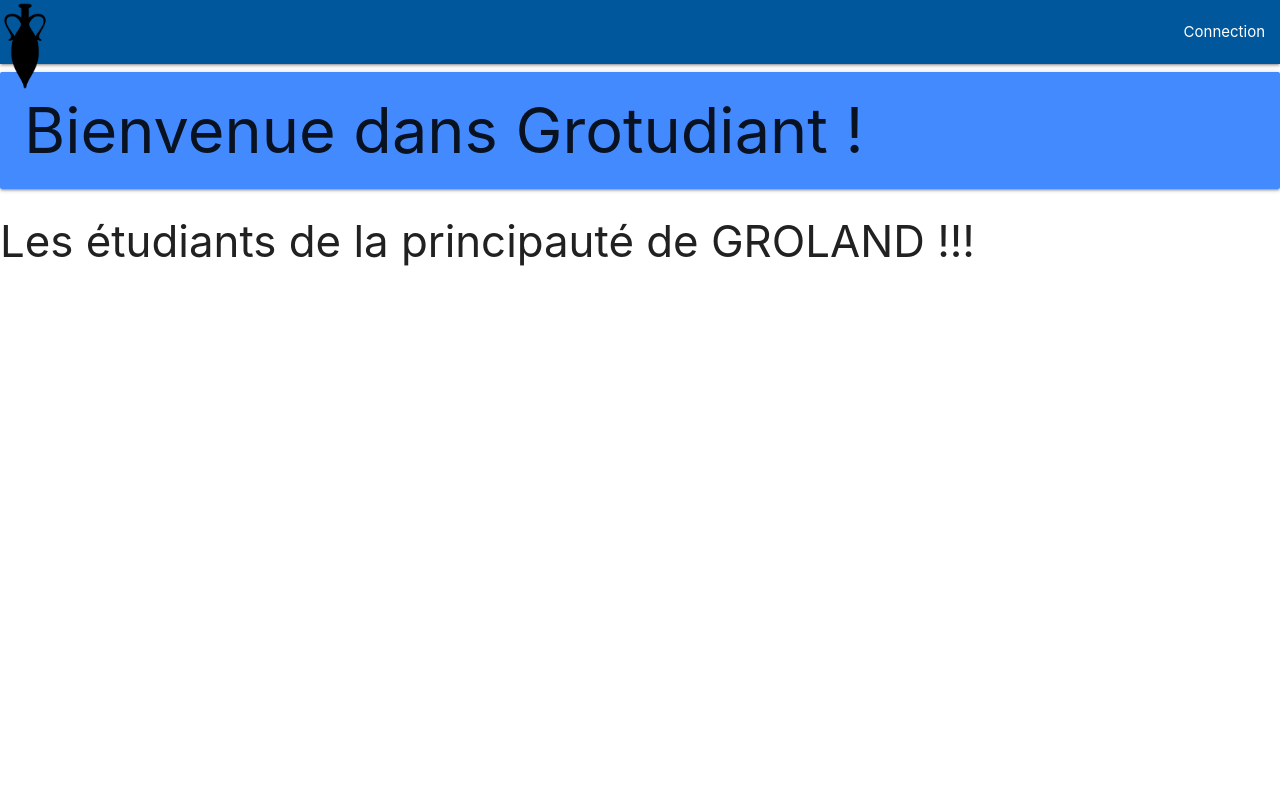
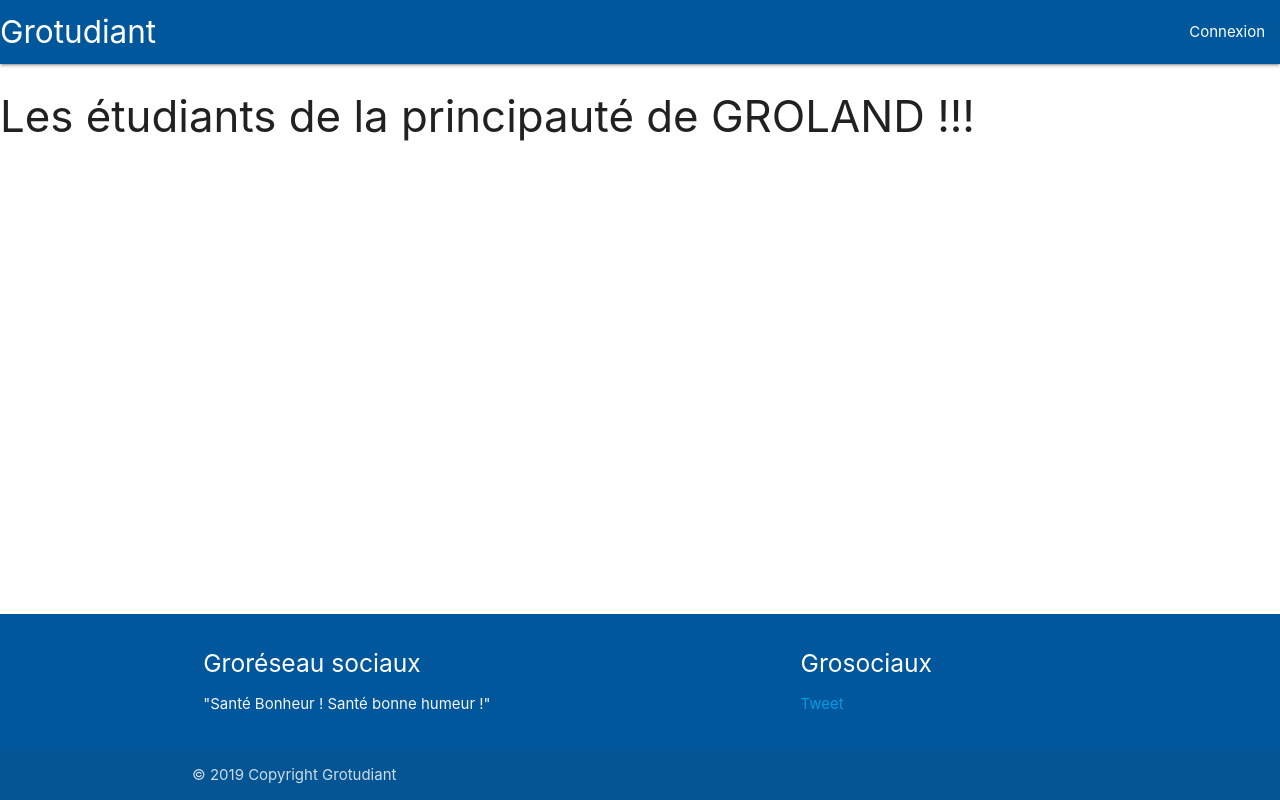
Before and after one commit to CedricDurand/grotudiant, a Symfony app: template templates/blog/index.html.twig in a window 1280 px wide. Run offline with Twig, Linux system fonts and the light colour scheme; the template is opened without the code that fills it, so the values that code supplies are empty; some libraries are stand-ins or nearby versions.

Commit message:
Mise en place du footer.

```diff
--- /dev/null
+++ b/public/css/styles.css
@@ -0,0 +1,9 @@
+body {
+  display: flex;
+  min-height: 100vh;
+  flex-direction: column;
+}
+
+main {
+  flex: 1 0 auto;
+}
--- a/templates/base.html.twig
+++ b/templates/base.html.twig
@@ -4,6 +4,7 @@
         <meta charset="UTF-8">
         <!-- Compiled and minified CSS -->
         <link rel="stylesheet" href="https://cdnjs.cloudflare.com/ajax/libs/materialize/1.0.0/css/materialize.min.css">
+        <link rel="stylesheet" href="{{asset('css/styles.css')}}" />
         <title>{% block title %}Grotudiant - {{ pageTitle }}{% endblock %}</title>
         {% block stylesheets %}{% endblock %}
     </head>
@@ -11,10 +12,10 @@
         {% block nav %}
           <nav>
             <div class="nav-wrapper light-blue darken-4">
-          <a href="/" class="brand-logo"><img class="responsive-img" style="width: 50px;" src="{{asset('images/groland.png')}}"  alt="Groland Logo"></a>
-          <a href="#" data-target="mobile-demo" class="sidenav-trigger"><i class="material-icons"></i></a>
+              <a href="/" class="brand-logo">Grotudiant</a>
+              <a href="#" data-target="mobile-demo" class="sidenav-trigger"><i class="material-icons">Menu</i></a>
               <ul class="right hide-on-med-and-down">
-            <li><a href="#">Connection</a></li>
+                <li><a href="#">Connexion</a></li>
               </ul>
             </div>
           </nav>
@@ -27,15 +28,48 @@
         {% block body %}
           {% block pageTitle %}{% endblock %}
           {% block content %}{% endblock %}
+
+
+          <!-- Pour que le footer soit fixé en bas (voir css) -->
+          {% block main %}
+            <main></main>
+          {% endblock %}
+
+          {% block footer %}
+                <footer class="page-footer light-blue darken-4" >
+                    <div class="container">
+                      <div class="row">
+                        <div class="col l6 s12">
+                          <h5 class="white-text">Groréseau sociaux</h5>
+                          <p class="grey-text text-lighten-4">"Santé Bonheur ! Santé bonne humeur !"</p>
+                        </div>
+                        <div class="col l4 offset-l2 s12">
+                          <h5 class="white-text">Grosociaux</h5>
+                          <ul>
+                            <li><a href="https://twitter.com/groland?lang=fr" class="twitter-follow-button" data-show-count="false">Tweet</a></li>
+                            <li><div class="g-ytsubscribe" data-channel="GrolandCANAL" data-layout="default" data-count="default"></div></li>
+                          </ul>
+                        </div>
+                      </div>
+                    </div>
+                    <div class="footer-copyright">
+                      <div class="container">
+                      © 2019 Copyright Grotudiant
+                      </div>
+                    </div>
+                  </footer>
+
+          {% endblock %}
         {% endblock %}
         {% block javascripts %}
-        <!-- Compiled and minified JavaScript -->
           <script src="https://cdnjs.cloudflare.com/ajax/libs/materialize/1.0.0/js/materialize.min.js">
             document.addEventListener('DOMContentLoaded', function() {
                 var elems = document.querySelectorAll('.sidenav');
                 var instances = M.Sidenav.init(elems, options);
               });
           </script>
+          <script async src="https://platform.twitter.com/widgets.js" charset="utf-8"></script>
+          <script src="https://apis.google.com/js/platform.js"></script>
         {% endblock %}
     </body>
 </html>
--- a/templates/blog/index.html.twig
+++ b/templates/blog/index.html.twig
@@ -1,5 +1,5 @@
 {% extends 'base.html.twig' %}
 
-{% block pageTitle %}<h1 class="card-panel blue accent-2">Bienvenue dans Grotudiant !</h1>
+{% block pageTitle %}
 <h3>Les étudiants de la principauté de GROLAND !!!</h3>
 {% endblock %}
```
Lines whose indentation alone changed are shown as unchanged.
